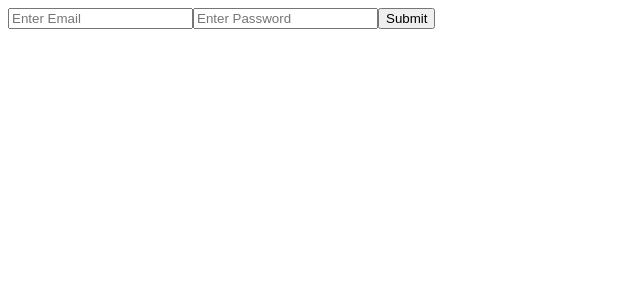
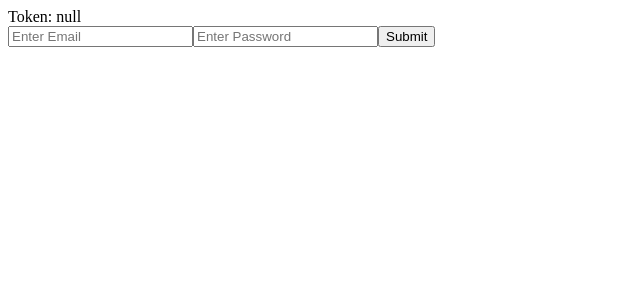
Before and after one commit to kuru-studio/kuru-studio-social-web, a Next.js app: page /example/login in a window 1280 px wide. Shown: the top 300 px of the page, without its empty margins (0-640 px from the left). Built offline with nearby package versions, Linux system fonts and the light colour scheme; no server answers.

Commit message:
add redux support

```diff
--- a/pages/example/login.tsx
+++ b/pages/example/login.tsx
@@ -3,23 +3,36 @@ import * as React from 'react';
 import { useState } from 'react';
 
 // ANCHOR: Redux
-import { useDispatch } from 'react-redux';
+import { useSelector, useDispatch } from 'react-redux';
 
 // ANCHOR: Request
 import { userLoginRequest } from '@requests/modules/userLoginRequest';
+
+// ANCHOR: Redux Actions
+import { userTokenAction } from '@state/actions';
+
+// ANCHOR: Interface
+interface IRootState {
+  counter: string | null;
+}
 
 // ANCHOR: Login Page
 export default () => {
   const [email, setEmail] = useState();
   const [password, setPassword] = useState();
+  const dispatch = useDispatch();
+
+  const token = useSelector((state: IRootState) => state.userToken);
 
   const handleSubmit = async (event) => {
     event.preventDefault();
-    console.log(await userLoginRequest({ email, password }));
+    const user = await userLoginRequest({ email, password });
+    dispatch(userTokenAction(user.data.signinUser.token));
   }
 
   return (
     <div>
+      Token:{ ` ${token}` }
       <form onSubmit={handleSubmit}>
         <input
           type="email"
```
